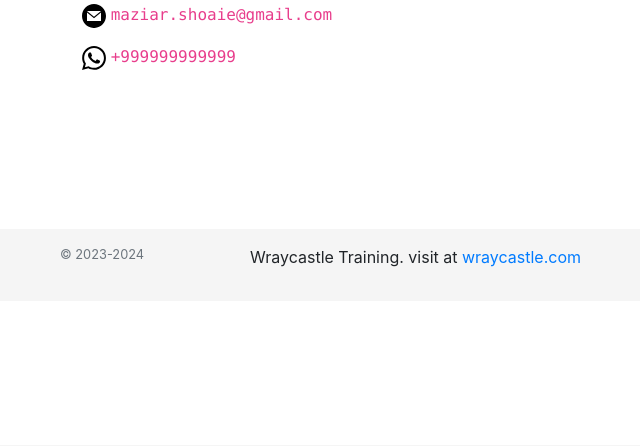
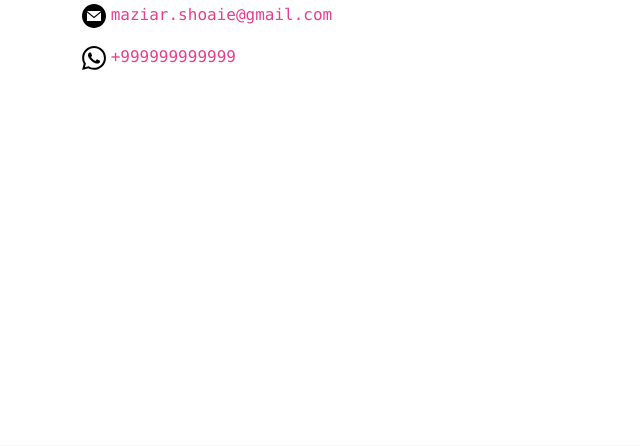
Before and after one commit to MaziarShoaie71/5GBP_Wraycastle, a Django app: page /support in a window 1280 px wide. Shown: the part 283-729 px from the top of the page, without its empty margins (25-665 px from the left). Run offline with Django 3.2, Linux system fonts and the light colour scheme; a user stored in the database is signed in; some libraries are stand-ins or nearby versions.

Commit message:
Update support.html

```diff
--- a/fiveGbp/templates/fiveGbp/support.html
+++ b/fiveGbp/templates/fiveGbp/support.html
@@ -57,18 +57,6 @@
   </div>
 </main>
 
-<footer class="footer mt-auto py-3">
-  <div class="container">
-    <div class="row">
-      <div class="col-sm-2">
-        <small class="d-block mb-3 text-muted">&copy; 2023-2024</small>
-      </div>
-      <div class="col-sm-10">
-        <p>Wraycastle Training. visit at <a href="https://www.wraycastle.com/">wraycastle.com</a></p>
-      </div>
-    </div>
-  </div>
-</footer>
 
 
 
```
